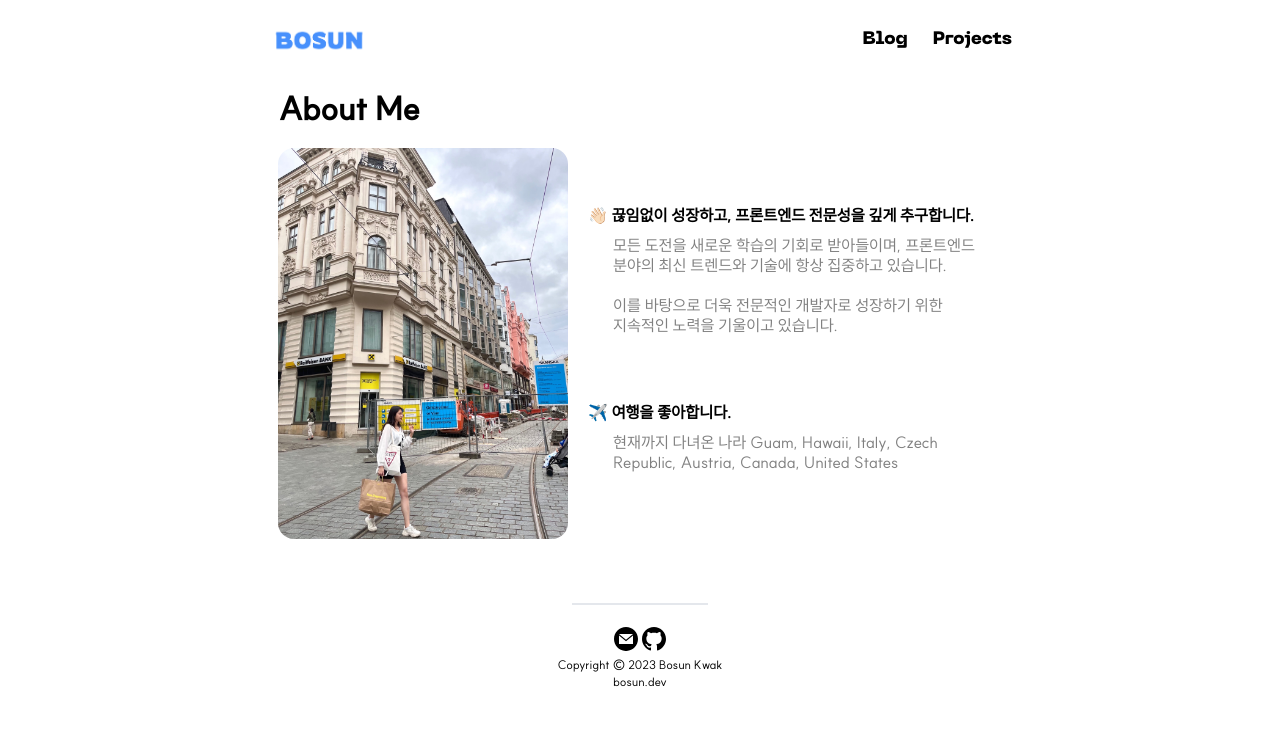
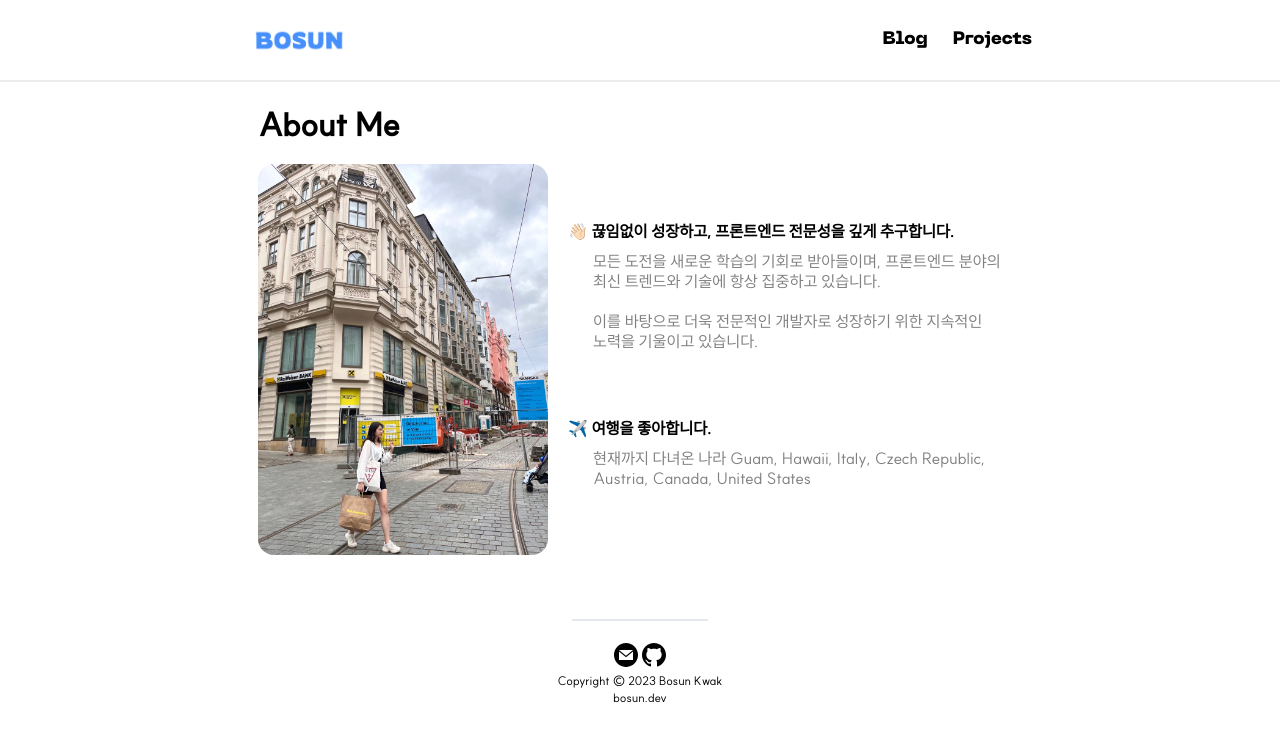
Before and after one commit to 0214kbs/bosun.dev, a Next.js app: page / in a window 1280 px wide. Shown: the top 740 px of the page. Built offline with nearby package versions, Linux system fonts and the light colour scheme.

Commit message:
Design: 전체 디자인 수정

```diff
--- a/src/components/common/navbar/Navbar.styled.tsx
+++ b/src/components/common/navbar/Navbar.styled.tsx
@@ -9,7 +9,7 @@ const StyledNav = styled.div`
 	padding: 0 8px;
 	height: 5rem;
 
-	max-width: 760px;
+	max-width: 800px;
 `;
 
 const StyledNavLink = styled.a`
--- a/src/components/common/navbar/index.tsx
+++ b/src/components/common/navbar/index.tsx
@@ -7,7 +7,7 @@ import { useRouter } from "next/navigation";
 function NavbarComponent() {
 	const router = useRouter();
 	return (
-		<header style={{ position: "fixed", width: "100%", zIndex: "100", backgroundColor: "white" }}>
+		<header style={{ position: "fixed", width: "100%", zIndex: "100", backgroundColor: "white", borderBottom: "2px solid #ececec" }}>
 			<StyledNav>
 				<img
 					src="/bosun.png"
--- a/src/pageComponents/blog/Blog.styled.tsx
+++ b/src/pageComponents/blog/Blog.styled.tsx
@@ -1,10 +1,10 @@
 import styled from "styled-components";
 
 const StyledContainer = styled.div`
-	max-width: 740px;
+	max-width: 780px;
 	margin: auto;
 	padding: 0 8px;
-	padding-top: 5.5rem;
+	padding-top: 6.5rem;
 `;
 
 const StyledText = styled.div`
--- a/src/pageComponents/blogpost/Blogpost.styled.tsx
+++ b/src/pageComponents/blogpost/Blogpost.styled.tsx
@@ -11,7 +11,7 @@ const StyledPost = styled.div`
 `;
 
 const StyledContainer = styled.div`
-	max-width: 740px;
+	max-width: 780px;
 	margin: auto;
 	padding: 0 8px;
 	padding-top: 3rem;
--- a/src/pageComponents/home/Home.styled.tsx
+++ b/src/pageComponents/home/Home.styled.tsx
@@ -1,10 +1,10 @@
 import styled from "styled-components";
 
 const StyledContainer = styled.div`
-	max-width: 740px;
+	max-width: 780px;
 	margin: auto;
 	padding: 0 8px;
-	padding-top: 5.5rem;
+	padding-top: 6.5rem;
 `;
 
 export { StyledContainer };
--- a/src/pageComponents/projects/Projects.styled.tsx
+++ b/src/pageComponents/projects/Projects.styled.tsx
@@ -1,10 +1,10 @@
 import styled from "styled-components";
 
 const StyledContainer = styled.div`
-	max-width: 740px;
+	max-width: 780px;
 	margin: auto;
 	padding: 0 8px;
-	padding-top: 5.5rem;
+	padding-top: 6.5rem;
 `;
 
 export { StyledContainer };
```
